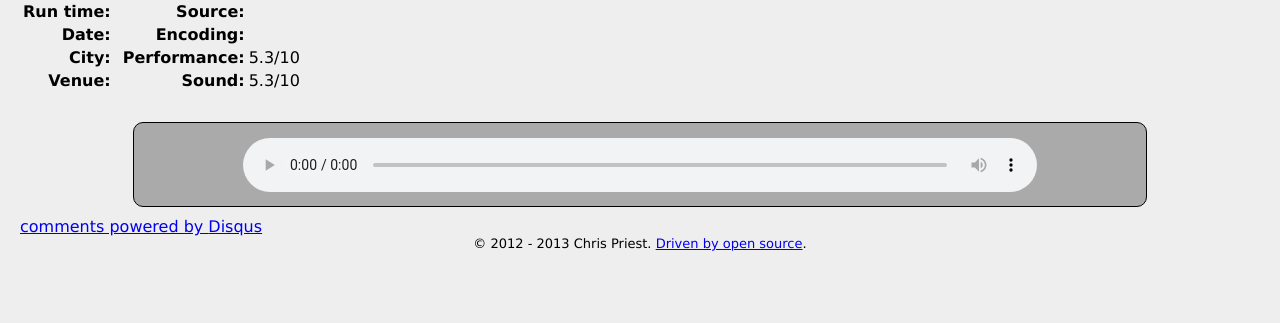
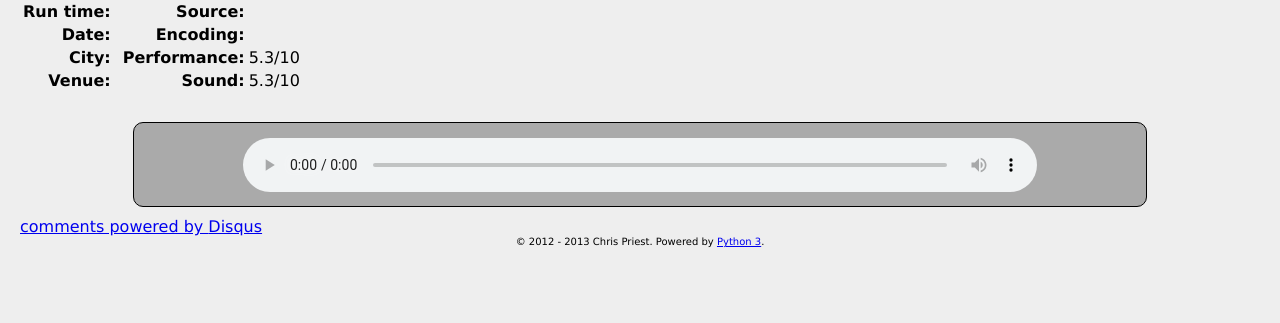
Before and after one commit to priestc/dylan, a Python web app: template templates/album.html in a window 1280 px wide. Shown: the part 112-435 px from the top of the page. Run offline with Jinja, Linux system fonts and the light colour scheme; the template is opened without the code that fills it, so the values that code supplies are empty; some libraries are stand-ins or nearby versions.

Commit message:
changed footer tag

```diff
--- a/static/style.css
+++ b/static/style.css
@@ -17,7 +17,7 @@ header a {
 }
 
 footer {
-    font-size: small;
+    font-size: x-small;
     text-align: center;
 }
 
--- a/templates/base.html
+++ b/templates/base.html
@@ -31,7 +31,7 @@
     {% block content %}
     {% endblock %}
     <footer>
-        &copy; 2012 - 2013 Chris Priest. <a href="https://github.com/priestc/dylan">Driven by open source</a>.
+        &copy; 2012 - 2013 Chris Priest. Powered by <a href="https://github.com/priestc/dylan">Python 3</a>.
     </footer>
     <div id="fb-root"></div>
     </body>
```
